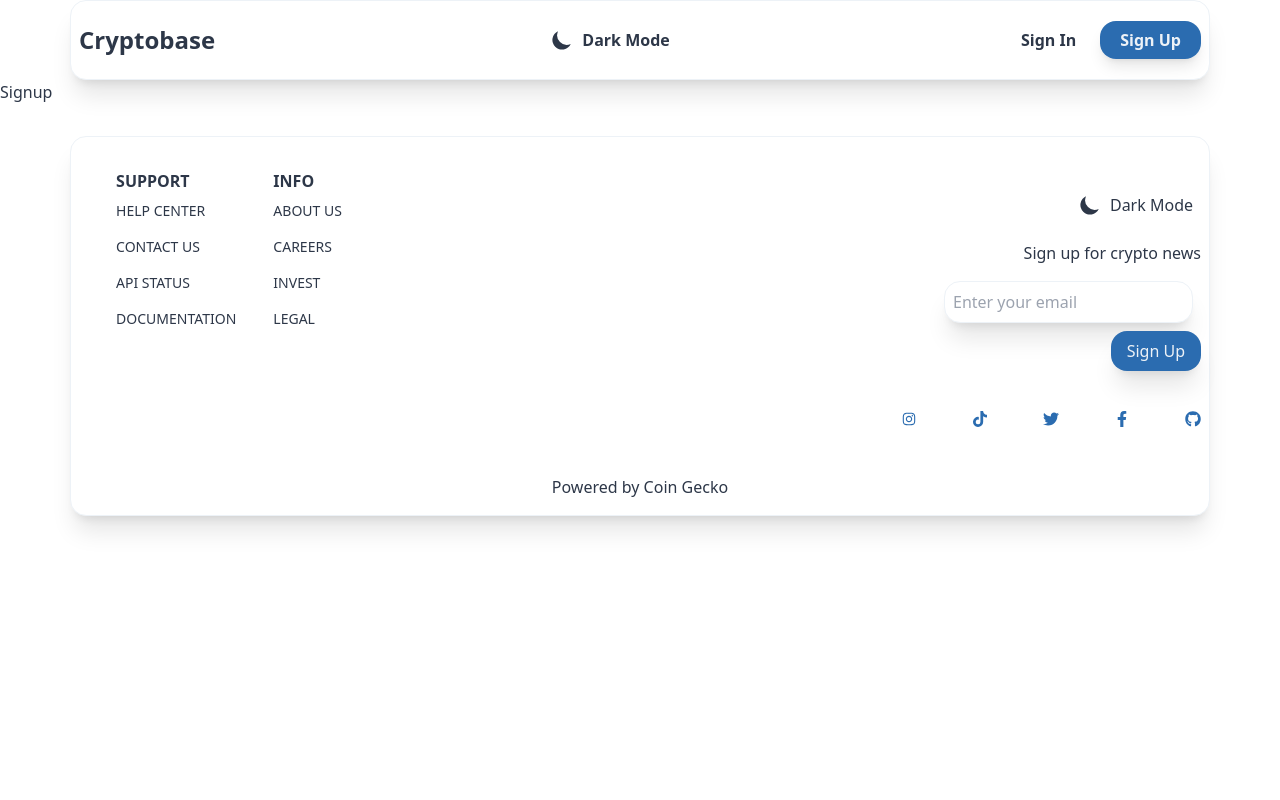
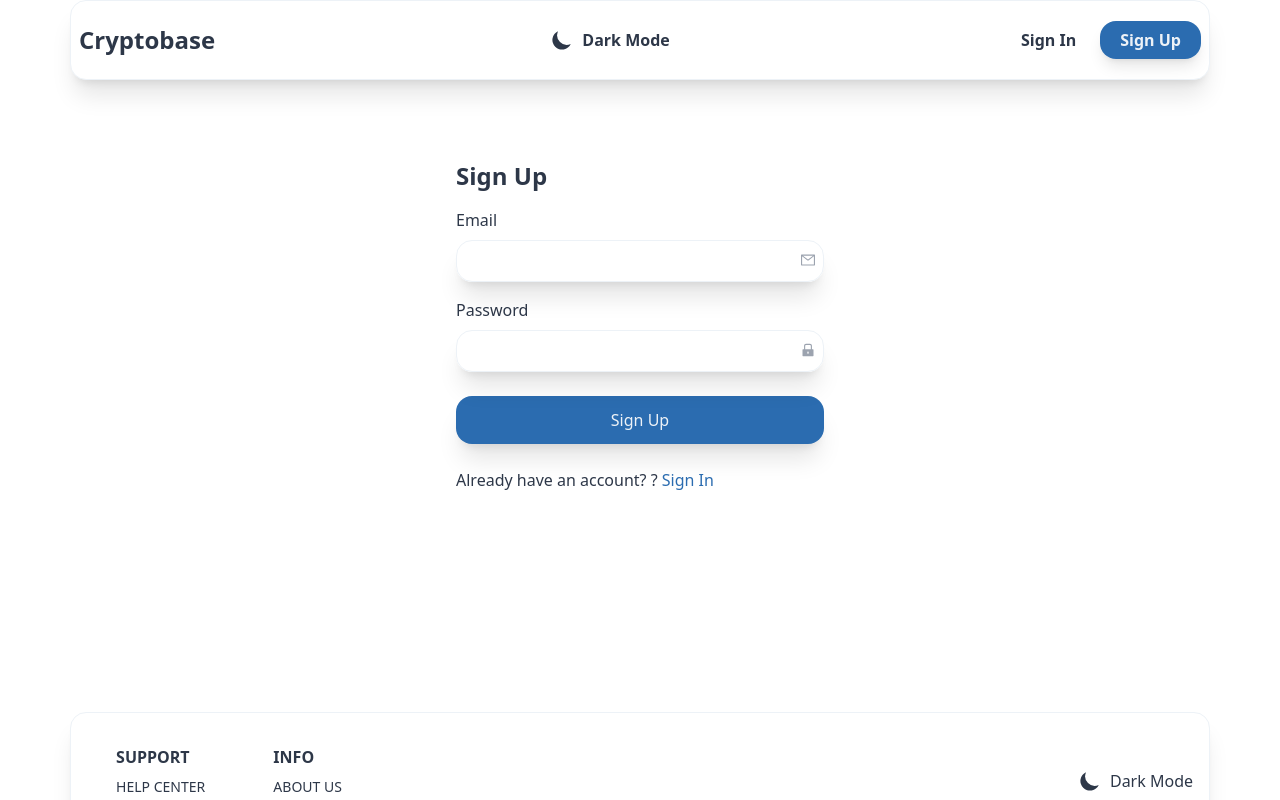
Before and after one commit to shotapailodze/crypto, a React (Vite) app: page /signup in a window 1280 px wide. Shown: the top 800 px of the page. Built offline with nearby package versions, Linux system fonts and the light colour scheme; no server answers.

Commit message:
sign in/out

```diff
--- a/src/routes/Signin.jsx
+++ b/src/routes/Signin.jsx
@@ -1,7 +1,46 @@
 import React from "react";
+import { AiFillLock, AiOutlineMail } from "react-icons/ai";
+import { Link } from "react-router-dom";
 
 const Signin = () => {
-  return <div>Signin</div>;
+  return (
+    <div>
+      <div className="max-w-[400px] mx-auto min-h-[600px] px-4 py-20">
+        <h1 className="text-2xl font-bold">Sign In</h1>
+        <form>
+          <div className="my-4">
+            <label>Email</label>
+            <div className="my-2 w-full relative rounded-2xl shadow-xl">
+              <input
+                className="w-full p-2 bg-primary border border-input rounded-2xl"
+                type="email"
+              />
+              <AiOutlineMail className="absolute right-2 top-3 text-gray-400" />
+            </div>
+          </div>
+          <div className="my-4">
+            <label>Password</label>
+            <div className="my-2 w-full relative rounded-2xl shadow-xl">
+              <input
+                className="w-full p-2 bg-primary border border-input rounded-2xl"
+                type="password"
+              />
+              <AiFillLock className="absolute right-2 top-3 text-gray-400" />
+            </div>
+          </div>
+          <button className="w-full my-2 p-3 bg-button text-btnText rounded-2xl shadow-xl">
+            Sign in
+          </button>
+        </form>
+        <p className="my-4">
+          Don't have an account ?{" "}
+          <Link to="/signup" className="text-accent">
+            Sign Up
+          </Link>
+        </p>
+      </div>
+    </div>
+  );
 };
 
 export default Signin;
--- a/src/routes/Signup.jsx
+++ b/src/routes/Signup.jsx
@@ -1,7 +1,46 @@
 import React from "react";
+import { AiFillLock, AiOutlineMail } from "react-icons/ai";
+import { Link } from "react-router-dom";
 
 const Signup = () => {
-  return <div>Signup</div>;
+  return (
+    <div>
+      <div className="max-w-[400px] mx-auto min-h-[600px] px-4 py-20">
+        <h1 className="text-2xl font-bold">Sign Up</h1>
+        <form>
+          <div className="my-4">
+            <label>Email</label>
+            <div className="my-2 w-full relative rounded-2xl shadow-xl">
+              <input
+                className="w-full p-2 bg-primary border border-input rounded-2xl"
+                type="email"
+              />
+              <AiOutlineMail className="absolute right-2 top-3 text-gray-400" />
+            </div>
+          </div>
+          <div className="my-4">
+            <label>Password</label>
+            <div className="my-2 w-full relative rounded-2xl shadow-xl">
+              <input
+                className="w-full p-2 bg-primary border border-input rounded-2xl"
+                type="password"
+              />
+              <AiFillLock className="absolute right-2 top-3 text-gray-400" />
+            </div>
+          </div>
+          <button className="w-full my-2 p-3 bg-button text-btnText rounded-2xl shadow-xl">
+            Sign Up
+          </button>
+        </form>
+        <p className="my-4">
+          Already have an account? ?{" "}
+          <Link to="/signin" className="text-accent">
+            Sign In
+          </Link>
+        </p>
+      </div>
+    </div>
+  );
 };
 
 export default Signup;
```
